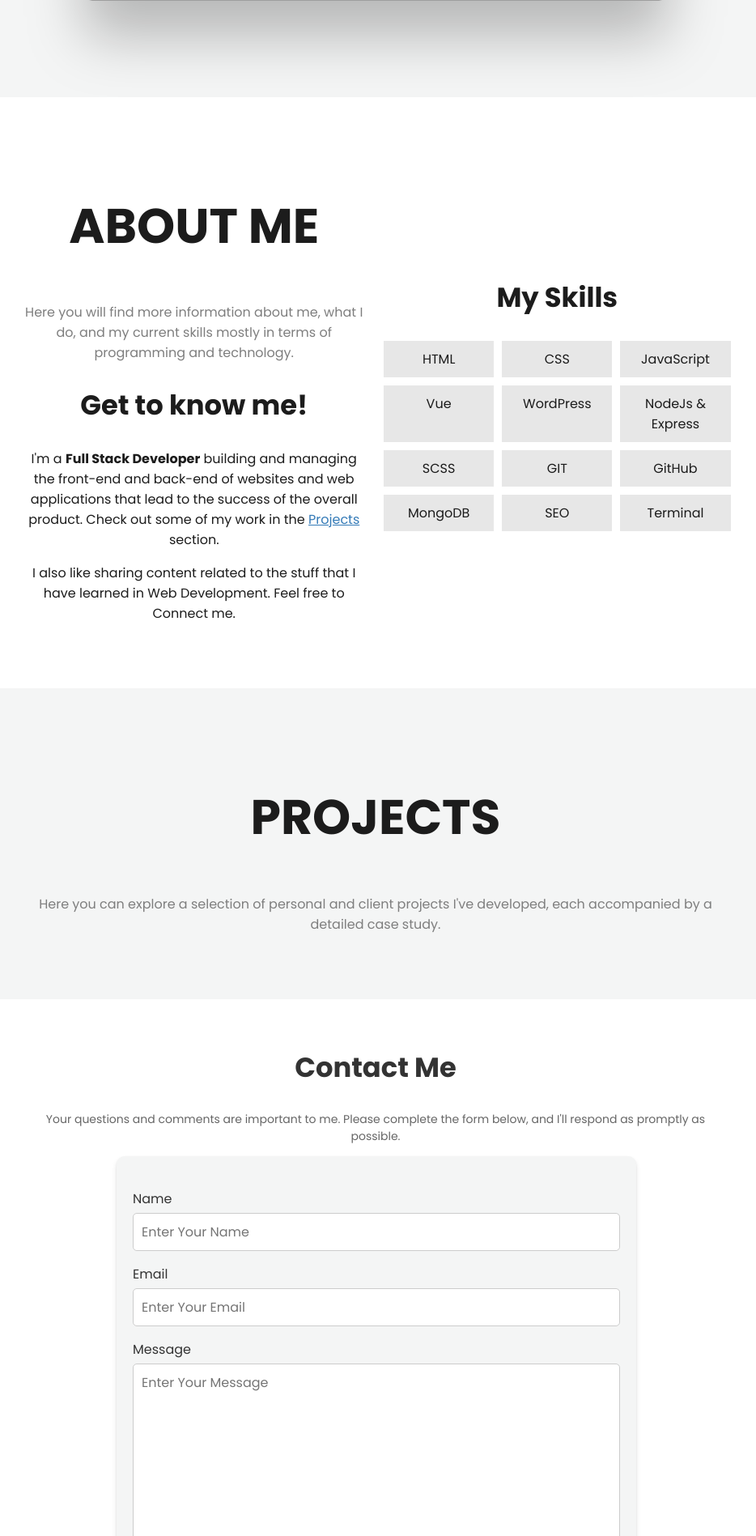
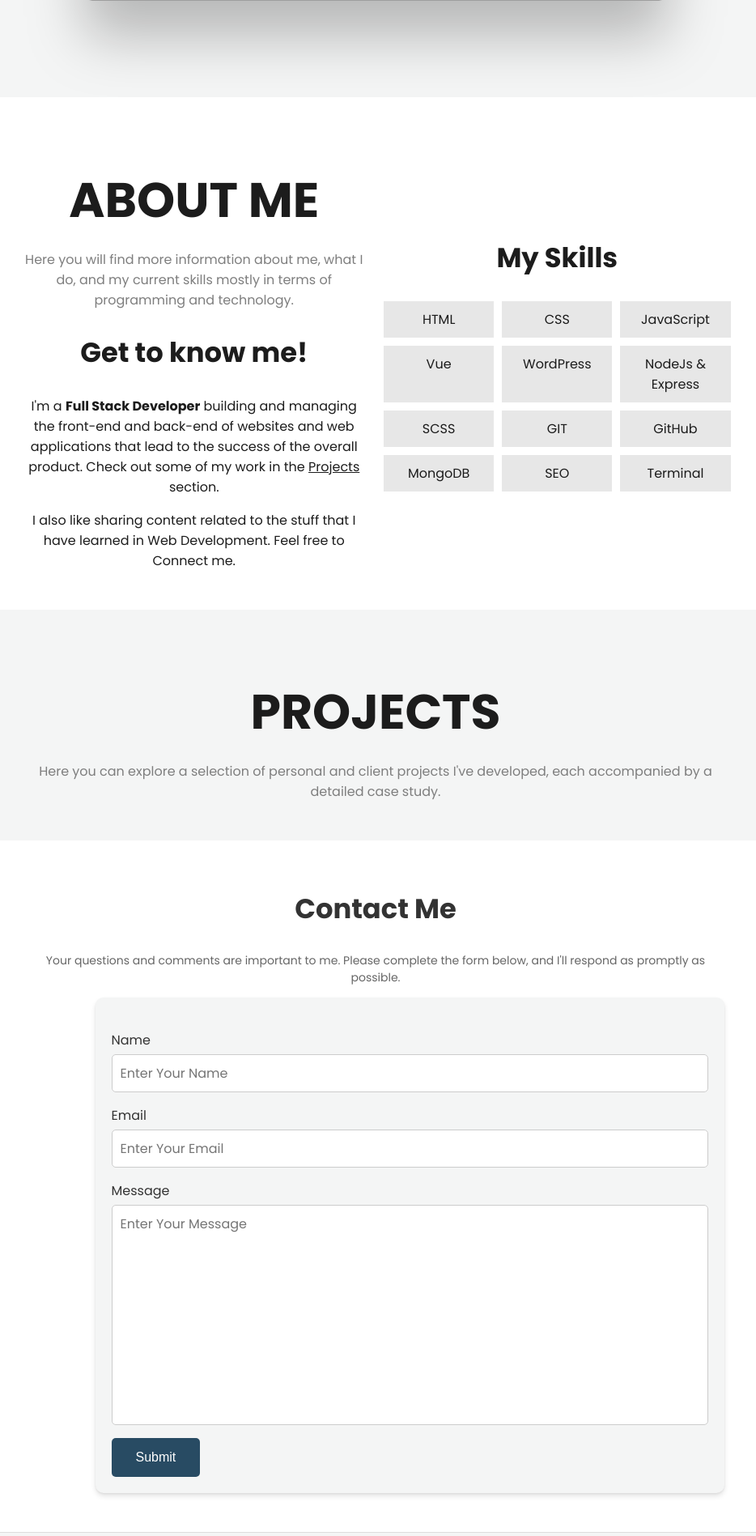
Before and after one commit to sashacode11/sashatran-page, a Node server app: page / in a window 1280 px wide. Shown: the part 826-2723 px from the top of the page at 81% size, without its empty margins (176-1110 px from the left). Run offline with Node 20, Linux system fonts and the light colour scheme; data that the repository does not hold is empty; some libraries are stand-ins or nearby versions; grey boxes are pictures that could not be loaded.

Commit message:
final commit

```diff
--- a/public/css/style.css
+++ b/public/css/style.css
@@ -6,6 +6,7 @@
   --gray-light: #e4e4e4;
   --red: #b30000;
   --deep-cyan: #284b63;
+  --blue: #337ab7;
   --background-color: #f4f5f5;
   /* --background-color: #faf5ee; */
   --font-size-base: 1rem;
@@ -24,12 +25,12 @@ body {
 }
 
 a {
-  /* color: var(--black); */
-  color: #337ab7;
+  color: var(--black);
 }
 
 h1 {
   font-size: var(--font-size-xl);
+  margin-bottom: 1rem;
 }
 h2 {
   font-size: var(--font-size-lg);
@@ -416,7 +417,7 @@ img {
 
 .articles,
 .about {
-  padding: 4rem 1rem;
+  padding: 2rem 1rem;
 }
 
 .home-hero {
@@ -516,7 +517,13 @@ img {
   .contact-container {
     left: 25%;
     position: sticky;
-    width: 70%;
+  }
+
+  .contact-content {
+    align-items: center;
+    justify-content: center;
+    display: flex;
+    flex-direction: column;
   }
 }
 
@@ -536,7 +543,7 @@ img {
 
 .article-title:hover {
   transform: translateY(-5px);
-  color: #052d3d;
+  color: var(--blue);
 }
 
 .pagination {
@@ -714,6 +721,7 @@ img {
   border-radius: 5px;
 }
 
+.btn:hover,
 .submit-btn:hover {
   background-color: orange;
 }
@@ -736,3 +744,7 @@ img {
   line-height: 1.6;
   color: #555;
 }
+
+.post-form {
+  margin-bottom: 10px;
+}
--- a/views/admin/add-post.ejs
+++ b/views/admin/add-post.ejs
@@ -3,7 +3,7 @@
   <h2>Add New Project</h2>
 </div>
 
-<form action="/add-post" method="POST">
+<form class="post-form" action="/add-post" method="POST">
   <label for="image"><b>Image URL</b></label>
   <input type="text" placeholder="Image URL" name="image" />
 
--- a/views/admin/edit-post.ejs
+++ b/views/admin/edit-post.ejs
@@ -1,5 +1,3 @@
-<!-- <input type="text" value="Back"> -->
-
 <a href="/dashboard" class="btn back-btn">&larr; Back</a>
 <div class="admin-title">
   <h2>View/ Edit Project</h2>
@@ -10,6 +8,7 @@
 </div>
 
 <form
+  class="post-form"
   id="editPostForm"
   action="/edit-post/<%= data._id %>?_method=PUT"
   method="POST"
--- a/views/contact.ejs
+++ b/views/contact.ejs
@@ -7,7 +7,6 @@
 </div>
 <div class="contact-container">
   <form action="/submit-form" method="POST" class="contact-form">
-    <!-- <input type="hidden" name="_subject" value="New message wooo!" /> -->
     <div class="input-group">
       <label for="name">Name</label>
       <input
@@ -28,7 +27,6 @@
         required
       />
     </div>
-    <!-- <input type="hidden" name="_next" value="http://localhost:5000/thanks" /> -->
     <div class="input-group">
       <label for="message">Message</label>
       <textarea
```
Also changed, not shown: public/js/script.js (+0 -26 lines).
